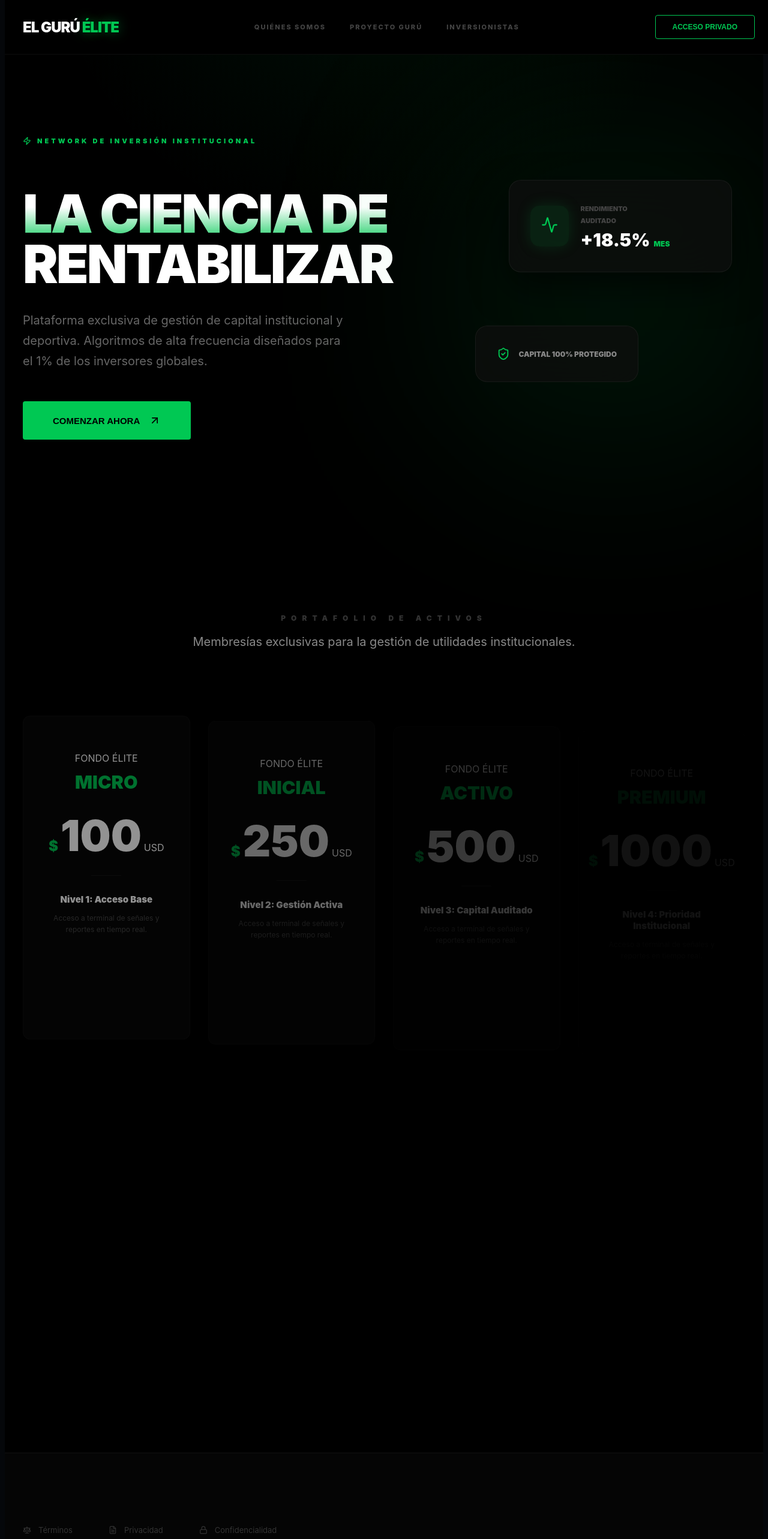
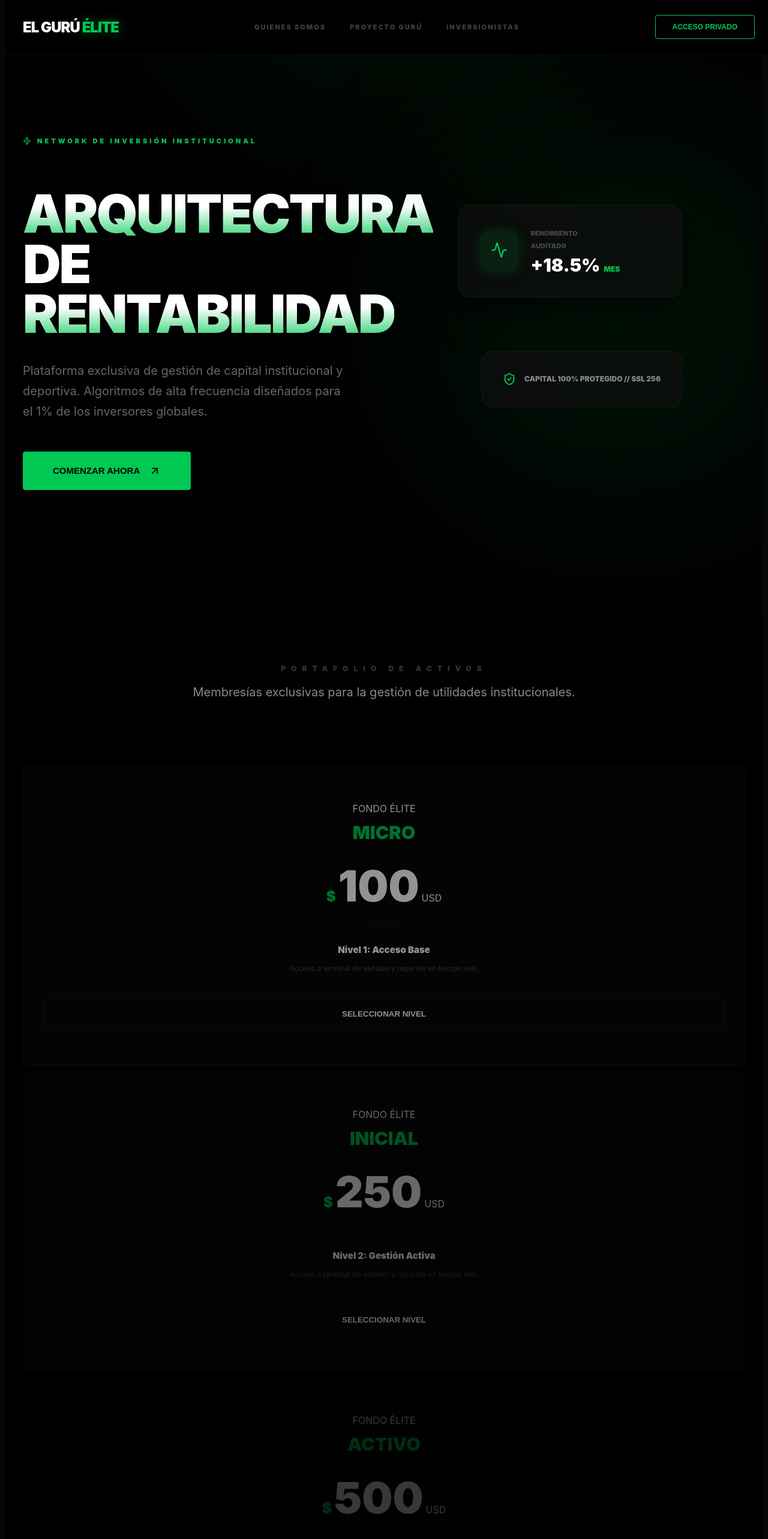
Before and after one commit to DeVx1978/el-guru-elite, a Next.js app: page / in a window 1280 px wide. Shown: the top 2566 px of the page at 60% size. Built offline with nearby package versions, Linux system fonts and the light colour scheme.

Commit message:
RESTAURACION TOTAL V1.0 - RESPONSIVE BLINDADO Y TITULO MÓVIL CORREGIDO

```diff
--- a/src/app/page.tsx
+++ b/src/app/page.tsx
@@ -11,7 +11,7 @@ export default function LandingPage() {
   const [seccionExpandida, setSeccionExpandida] = useState<string | null>(null);
   const router = useRouter();
 
-  // --- BLINDAJE DE SPLASH (5 SEGUNDOS CRUCIALES - DISEÑO ORIGINAL) ---
+  // --- BLINDAJE DE SPLASH (5 SEGUNDOS CRUCIALES - DISEÑO ORIGINAL V1.0) ---
   useEffect(() => {
     setLoading(true);
     const timer = setTimeout(() => setLoading(false), 5000);
@@ -53,7 +53,7 @@ export default function LandingPage() {
           .image-wrapper img { width: 100%; height: 100%; object-fit: cover; }
           .pulse-ring {
             position: absolute; top: -20%; left: -20%; width: 140%; height: 140%;
-            border: 1px solid #00C853; border-radius: 50%; animation: pulse-master 2s infinite; opacity: 0.3;
+            border: 2px solid #00C853; border-radius: 50%; animation: pulse-master 2s infinite; opacity: 0.3;
           }
           .scan-line {
             position: absolute; top: 0; left: 0; width: 100%; height: 10px;
@@ -123,7 +123,7 @@ export default function LandingPage() {
               </div>
             ))}
             <div className="menu-divider"></div>
-            <p className="terminal-status">SISTEMA ÉLITE ACTIVO</p>
+            <p className="terminal-status">SISTEMA ÉLITE ACTIVO // VERSIÓN FINAL</p>
           </div>
         )}
       </nav>
@@ -134,8 +134,9 @@ export default function LandingPage() {
           <div className="hero-info">
             <div className="hero-status-tag"><Zap size={14} color="#00C853" /> NETWORK DE INVERSIÓN INSTITUCIONAL</div>
             <h1 className="hero-main-title">
-              <span className="text-glow-neon">LA CIENCIA DE</span> <br/>
-              RENTABILIZAR
+              <span className="text-glow-neon">ARQUITECTURA</span> <br/>
+              DE <br/>
+              <span className="text-glow-neon">RENTABILIDAD</span>
             </h1>
             <p className="hero-subtext">
               Plataforma exclusiva de gestión de capital institucional y deportiva.
@@ -162,7 +163,7 @@ export default function LandingPage() {
             </div>
             <div className="floating-stat-card glass-morphism card-pos-2">
               <ShieldCheck color="#00C853" size={22} />
-              <span className="shield-text">CAPITAL 100% PROTEGIDO</span>
+              <span className="shield-text">CAPITAL 100% PROTEGIDO // SSL 256</span>
             </div>
           </div>
         </div>
@@ -175,7 +176,7 @@ export default function LandingPage() {
           <p className="plans-subtitle-master">Membresías exclusivas para la gestión de utilidades institucionales.</p>
         </div>
 
-        <div className="plans-grid-elite">
+        <div className="plans-grid-master">
           {membresias.map((plan) => (
             <div key={plan.name} className="membership-card-master fade-up-card" style={{animationDelay: plan.delay}}>
               <div className="membership-inner">
@@ -203,10 +204,11 @@ export default function LandingPage() {
       <footer className="footer-elite-master">
         <div className="footer-wrap">
           <div className="footer-links-row">
-            <a href="/terminos" className="f-item"><Scale size={14}/> Términos</a>
+            <a href="/terminos" className="f-item"><Scale size={14}/> Términos Legales</a>
             <a href="/privacidad" className="f-item"><FileText size={14}/> Privacidad</a>
             <a href="/confidencialidad" className="f-item"><Lock size={14}/> Confidencialidad</a>
           </div>
+          <div className="f-divider-master-elite"></div>
           <p className="f-copyright">&copy; 2026 EL GURÚ ÉLITE. TODOS LOS DERECHOS RESERVADOS.</p>
         </div>
       </footer>
@@ -216,7 +218,7 @@ export default function LandingPage() {
         :root { --neon: #00C853; --glass: rgba(15, 15, 15, 0.7); }
         .elite-landing-master { background-color: #000; color: white; min-height: 100vh; font-family: 'Inter', -apple-system, sans-serif; overflow-x: hidden; scroll-behavior: smooth; padding-top: 100px; }
 
-        /* NAVBAR RESPONSIVE BLINDADO */
+        /* NAVBAR RESPONSIVE BLINDADO CON CIRUGÍA DE POSICIÓN */
         .navbar-elite { width: 100%; position: fixed; top: 0; z-index: 1000; backdrop-filter: blur(30px); background: rgba(0, 0, 0, 0.95); border-bottom: 1px solid rgba(255,255,255,0.05); }
         .nav-container-master { max-width: 1300px; margin: 0 auto; padding: 25px 30px; display: flex; justify-content: space-between; align-items: center; }
         .brand-text { font-weight: 900; font-size: 1.5rem; letter-spacing: -1px; }
@@ -232,31 +234,33 @@ export default function LandingPage() {
         @media (min-width: 1024px) { .btn-menu-master { display: none; } }
         @media (max-width: 600px) { .brand-text { font-size: 1.2rem; } .nav-container-master { padding: 15px 20px; } .btn-access-master { padding: 10px 20px; font-size: 10px; } }
 
-        /* MENÚ MÓVIL ACORDEÓN */
+        /* MENÚ MÓVIL ACORDEÓN (CUIDANDO EL DETALLE) */
         .mobile-dropdown { position: absolute; top: 100%; left: 0; width: 100%; background: #080808; padding: 40px; text-align: left; border-bottom: 1px solid #111; }
         @media (max-width: 600px) { .mobile-dropdown { padding: 30px 20px; } }
-        .accordion-trigger { width: 100%; background: transparent; border: none; color: white; display: flex; justify-content: space-between; align-items: center; padding: 20px 0; font-size: 14px; font-weight: 900; text-transform: uppercase; letter-spacing: 2px; border-bottom: 1px solid #111; cursor: pointer; }
+        .accordion-item { border-bottom: 1px solid #111; }
+        .accordion-trigger { width: 100%; background: transparent; border: none; color: white; display: flex; justify-content: space-between; align-items: center; padding: 20px 0; font-size: 14px; font-weight: 900; text-transform: uppercase; letter-spacing: 2px; border: none; cursor: pointer; }
         .accordion-content { padding: 20px 0; color: #666; font-size: 13px; line-height: 1.8; }
         .rotate { transform: rotate(180deg); color: var(--neon); transition: 0.3s; }
         .menu-divider { width: 40px; height: 1px; background: #1a1a1a; margin: 30px 0 20px; }
         .terminal-status { font-size: 9px; color: #222; letter-spacing: 4px; font-weight: 900; }
 
-        /* HERO RESPONSIVE Y RESTAURADO */
+        /* HERO RESPONSIVE Y RESTAURADO (TAMAÑO DE TÍTULO CORREGIDO) */
         .hero-elite { max-width: 1300px; margin: 0 auto; padding: 120px 30px; }
         .hero-layout { display: grid; grid-template-columns: 1fr; gap: 80px; }
         @media (min-width: 1024px) { .hero-layout { grid-template-columns: 1.2fr 0.8fr; align-items: center; } }
         .hero-status-tag { color: var(--neon); font-size: 11px; font-weight: 900; letter-spacing: 4px; margin-bottom: 25px; display: flex; align-items: center; gap: 10px; }
         .hero-main-title { font-size: 3.5rem; font-weight: 900; line-height: 0.95; margin-bottom: 35px; letter-spacing: -3px; }
         @media (min-width: 768px) { .hero-main-title { font-size: 5.5rem; } }
+        /* CORRECCIÓN DE TAMAÑO DE TÍTULO PARA MÓVIL */
         @media (max-width: 600px) { .hero-main-title { font-size: 2.8rem; letter-spacing: -1px; } .hero-elite { padding: 80px 20px; } }
-        .text-glow-neon { background: linear-gradient(180deg, #fff 40%, var(--neon) 100%); -webkit-background-clip: text; -webkit-text-fill-color: transparent; }
+        .text-glow-neon { background: linear-gradient(180deg, #fff 40%, #00C853 100%); -webkit-background-clip: text; -webkit-text-fill-color: transparent; }
         .hero-subtext { color: #666; font-size: 1.25rem; line-height: 1.7; margin-bottom: 50px; max-width: 550px; }
         @media (max-width: 600px) { .hero-subtext { font-size: 1rem; } }
         .btn-hero-primary { background: var(--neon); color: black; border: none; padding: 22px 50px; border-radius: 4px; font-weight: 900; font-size: 15px; display: flex; align-items: center; gap: 15px; cursor: pointer; transition: 0.4s; }
         .btn-hero-primary:hover { transform: translateY(-4px); box-shadow: 0 15px 40px rgba(0, 200, 83, 0.4); }
         @media (max-width: 600px) { .btn-hero-primary { width: 100%; justify-content: center; } }
 
-        /* VISUALES ORIGINALES RESPONSIVE */
+        /* VISUALES ORIGINALES RESPONSIVE (Glow y estadísticas flotantes) */
         .hero-visuals { position: relative; display: flex; justify(center); align-items: center; height: 450px; }
         @media (max-width: 1024px) { .hero-visuals { height: 350px; margin-top: 50px; } }
         .master-glow-orb { position: absolute; width: 450px; height: 450px; background: var(--neon); filter: blur(160px); opacity: 0.15; z-index: 1; }
@@ -269,6 +273,7 @@ export default function LandingPage() {
         .stat-value-master { font-size: 30px; font-weight: 900; color: white; display: block; margin-top: 6px; }
         .stat-value-master small { font-size: 12px; color: var(--neon); }
         .card-pos-2 { bottom: 15%; left: 0; display: flex; gap: 14px; align-items: center; font-size: 12px; font-weight: 900; color: #888; }
+        /* AJUSTES RESPONSIVE PARA ESTADÍSTICAS */
         @media (max-width: 768px) { .card-pos-1 { width: 250px; right: 0; padding: 25px; gap: 15px; } .card-pos-2 { left: 0; bottom: 0; } }
 
         /* PLANES RESTAURADOS Y RESPONSIVE */
```
